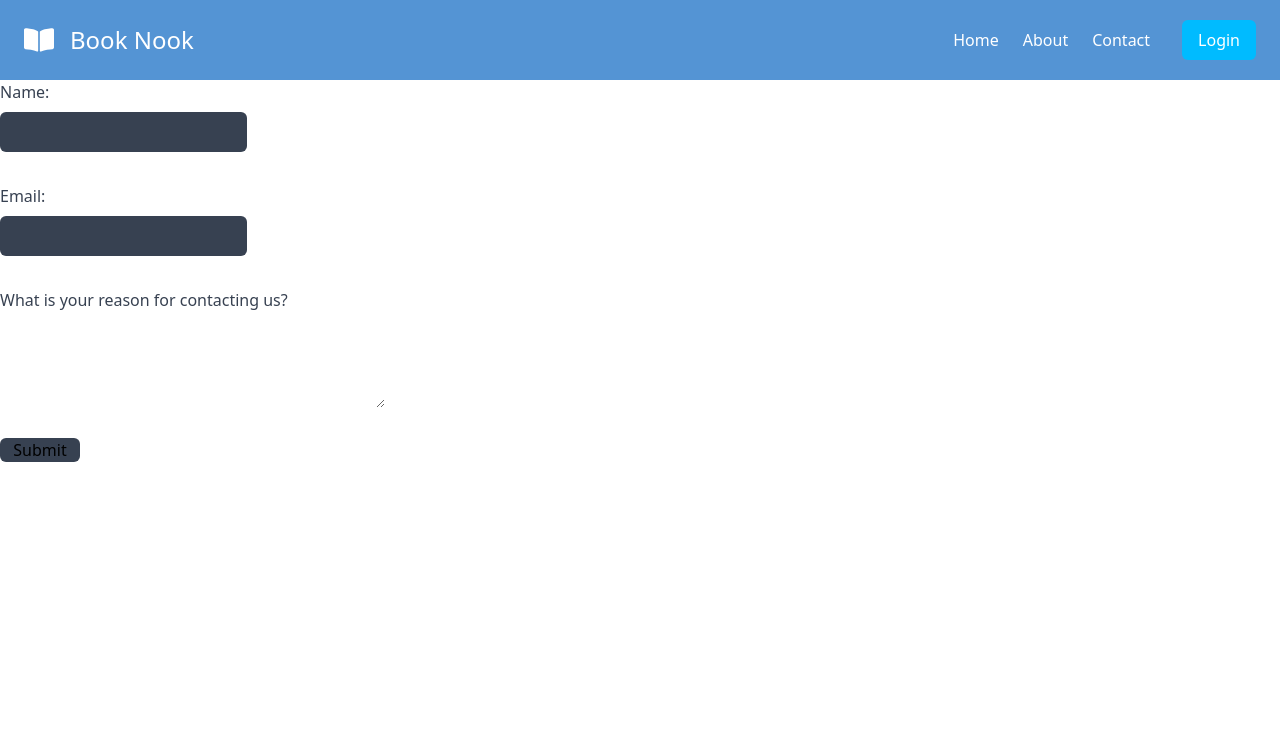
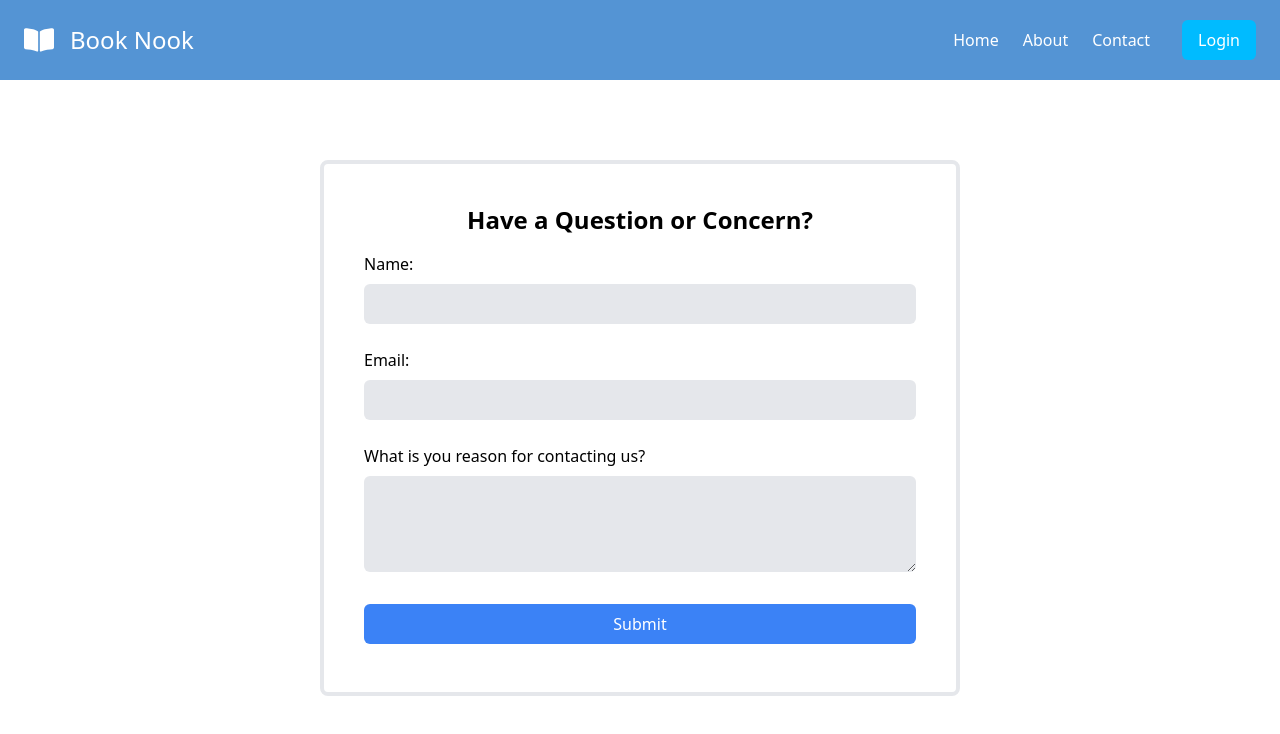
Before and after one commit to nikkobaez/Library-Project, a React (Create React App) app in the folder client/: page /contact in a window 1280 px wide. Shown: the top 734 px of the page. Built offline with nearby package versions, Linux system fonts and the light colour scheme.

Commit message:
added more ui design

```diff
--- /dev/null
+++ b/client/src/components/UserAccountButtons.js
@@ -0,0 +1,15 @@
+import React from 'react'
+
+const UserAccountButtons = ({item}) => {
+    const duedate = new Date (item.duedatems)
+
+    return (
+        <>
+            <button onClick={() => console.log(duedate)} className='bg-[#29E3B6] text-white px-4 py-2 rounded-md w-full'>
+                Due {duedate.getMonth() + 1 + "-" + duedate.getDate() + "-" + duedate.getFullYear()}
+            </button>
+        </>
+    )
+}
+
+export default UserAccountButtons
--- a/client/src/pages/AdminMessages.js
+++ b/client/src/pages/AdminMessages.js
@@ -5,7 +5,6 @@ import axios from 'axios';
 
 const AdminMessages = () => {
     const [messages, setMessages] = useState([]);
-
 
     // Get All Messages From Contact
     useEffect(() => {
@@ -21,31 +20,49 @@ const AdminMessages = () => {
         getAllMessages();
     }, []);
 
-
+    // Delete A Message From Contact
+    const deleteMessage = async (contactid) => {
+        axios.delete("https://library-server-cosc3380-ee2497c0e61e.herokuapp.com/contact/" + contactid)
+        .then((response) => {
+            console.log(response);
+            window.location.reload();
+        }).catch((error) => {
+            console.log(error);
+        })
+    };
 
   return (
     <div>
 		<AdminNavbar />
-		<table>
-			<tr>
-                <th>Name</th>
-                <th>Email</th>
-                <th>Message</th>
-                <th>Message ID</th>
-            </tr>
+        <div className="flex flex-col gap-10 my-10">
+            {/* Empty Content */}
+            {messages.length === 0 && (
+                <div className="flex items-center justify-center w-full my-10">
+                    No Messages
+                </div>
+            )}
 
-		</table>
+            {/* Content */}
+            {messages.length > 0 && (
+                <>
+                    {messages.map((message) => (
+                        <div key={message.contactid} className="flex flex-col mx-6">
+                            <div className="flex flex-col gap-6 p-4 bg-white border-4 border-gray-200 rounded-md">
+                                <p> Name: </p>
+                                <p> {message.name}</p>
 
-        {messages.map((message) => (
-            <table>
-				<tr>
-					<td>{message.name}</td>
-					<td>{message.email}</td>
-					<td>{message.message}</td>
-					<td>{message.contactid}</td>
-				</tr>
-			</table>
-        ))}
+                                <p> Email: </p>
+                                <p> {message.email}</p>
+
+                                <p> Message: </p>
+                                <p> {message.message}</p>
+                            </div>
+                            <button onClick={() => deleteMessage(message.contactid)} className="h-10 px-2 my-6 text-white bg-blue-500 rounded-md"> Delete Message </button>
+                        </div>
+                    ))}
+                </>
+            )}
+        </div>
     </div>
   )
 }
--- a/client/src/pages/AdminProcessing.js
+++ b/client/src/pages/AdminProcessing.js
@@ -101,7 +101,7 @@ const AdminProcessing = () => {
                                     <p className="flex w-1/5"> {item.author} </p>
                                     <p className="flex w-1/5"> {item.name} </p>
                                     <p className="flex w-1/5"> {item.processingid.substring(0, 19) + "..."} </p>
-                                    <div className="flex justify-between w-1/5 gap-2">
+                                    <div className="flex flex-col justify-between w-1/5 gap-2">
                                         <AdminProcessingButtons item={item}/>
                                     </div>
                                 </div>
@@ -119,7 +119,7 @@ const AdminProcessing = () => {
                                     <p className="flex w-1/5"> {item.author} </p>
                                     <p className="flex w-1/5"> {item.name} </p>
                                     <p className="flex w-1/5"> {item.processingid.substring(0, 19) + "..."} </p>
-                                    <div className="flex justify-between w-1/5 gap-2">
+                                    <div className="flex flex-col justify-between w-1/5 gap-2">
                                         <AdminProcessingButtons item={item}/>
                                     </div>
                                 </div>
@@ -137,7 +137,7 @@ const AdminProcessing = () => {
                                     <p className="flex w-1/5"> {item.author} </p>
                                     <p className="flex w-1/5"> {item.name} </p>
                                     <p className="flex w-1/5"> {item.processingid.substring(0, 19) + "..."} </p>
-                                    <div className="flex justify-between w-1/5 gap-2">
+                                    <div className="flex flex-col justify-between w-1/5 gap-2">
                                         <AdminProcessingButtons />
                                     </div>
                                 </div>
--- a/client/src/pages/Contact.js
+++ b/client/src/pages/Contact.js
@@ -32,20 +32,28 @@ const Contact = () => {
         <div>
             <WelcomeNavbar showLoginModal={() => setShowLoginModal(true)}/>
 
-            <div>
-                <label style={{color: '#374151'}}>Name:</label><br/>
-                <input type="text" className="h-10 px-2 my-2 bg-gray-700 rounded-md" name="Name"  onChange = {(e) => setName(e.target.value)} />
-                <br/><br/>
+            <div className="flex flex-col items-center justify-center w-full">
+                <div className="flex flex-col items-center justify-center w-1/2 gap-4 p-10 mt-20 bg-white border-4 border-gray-200 rounded-lg">
 
-                <label style={{color: '#374151'}}>Email:</label><br/>
-                <input type="text" className="h-10 px-2 my-2 bg-gray-700 rounded-md" onChange = {(e) => setEmail(e.target.value)} />
-                <br/><br/>
+                    <p className="text-2xl font-bold"> Have a Question or Concern? </p>
 
-                <label style={{color: '#374151'}}>What is your reason for contacting us?</label><br/>
-                <textarea rows={4} cols={40} onChange={(e) => setMessage(e.target.value)}/>
-                <br/><br/>
+                    <div className="flex flex-col w-full">
+                        <label> Name: </label>
+                        <input type="text" className="w-full h-10 px-2 my-2 bg-gray-200 rounded-md" name="Name"  onChange = {(e) => setName(e.target.value)} />
+                    </div>
 
-                <button onClick={(addMessage)} className="w-20 bg-gray-700 rounded-md">Submit</button>
+                    <div className="flex flex-col w-full">
+                        <label> Email: </label>
+                        <input type="text" className="h-10 px-2 my-2 bg-gray-200 rounded-md" onChange = {(e) => setEmail(e.target.value)} />
+                    </div>
+
+                    <div className="flex flex-col w-full">
+                        <label> What is you reason for contacting us? </label>
+                        <textarea rows={4} cols={40} onChange={(e) => setMessage(e.target.value)} className="px-2 my-2 bg-gray-200 rounded-md"/>
+                    </div>
+
+                    <button onClick={(addMessage)} className="w-full h-10 px-2 my-2 text-white bg-blue-500 rounded-md ">Submit</button>
+                </div>
             </div>
 
             {/* Login Modal */}
@@ -55,8 +63,8 @@ const Contact = () => {
                         <div className="flex justify-end w-full p-4">
                             <FaXmark size={25} color="black" onClick={() => setShowLoginModal(false)} className="hover:cursor-pointer"/>
                         </div>
-                        <button onClick={() => navigate("/user-login")} className="w-3/4 h-10 px-2 my-2 text-white bg-blue-500 rounded-md "> User Login </button>
-                        <button onClick={() => navigate("/admin-login")} className="w-3/4 h-10 px-2 my-2 text-white bg-blue-500 rounded-md "> Admin Login </button>
+                        <button onClick={() => navigate("/user-login")} className="w-3/4 h-10 px-2 my-2 text-white bg-blue-500 rounded-md"> User Login </button>
+                        <button onClick={() => navigate("/admin-login")} className="w-3/4 h-10 px-2 my-2 text-white bg-blue-500 rounded-md"> Admin Login </button>
                     </div>
                 </div>
             )}
--- a/client/src/pages/UserAccount.js
+++ b/client/src/pages/UserAccount.js
@@ -6,6 +6,7 @@ import { FaXmark } from 'react-icons/fa6'
 import UserNavbar from '../components/UserNavbar';
 import uuid from 'react-uuid';
 import axios from 'axios';
+import UserAccountButtons from '../components/UserAccountButtons';
 
 const UserAccount = () => {
     // Variables
@@ -112,6 +113,7 @@ const UserAccount = () => {
                                     </div>
                                     <p> {item.title} </p>
                                     <p> { "By: " + item.author}</p>
+                                    <UserAccountButtons item={item}/>
                                     <button onClick={() => returnItem(item)} className='bg-[#29E3B6] text-white px-4 py-2 rounded-md w-full'> Return </button>
                                 </div>
                             ))}
@@ -128,6 +130,7 @@ const UserAccount = () => {
                                     </div>
                                     <p> {item.title} </p>
                                     <p> { "By: " + item.author}</p>
+                                    <UserAccountButtons item={item}/>
                                     <button onClick={() => returnItem(item)} className='bg-[#29E3B6] text-white px-4 py-2 rounded-md w-full'> Return </button>
                                 </div>
                             ))}
@@ -144,6 +147,7 @@ const UserAccount = () => {
                                     </div>
                                     <p> {item.title} </p>
                                     <p> { "By: " + item.author}</p>
+                                    <UserAccountButtons item={item}/>
                                     <button onClick={() => returnItem(item)} className='bg-[#29E3B6] text-white px-4 py-2 rounded-md w-full'> Return </button>
                                 </div>
                             ))}
@@ -160,6 +164,7 @@ const UserAccount = () => {
                                     </div>
                                     <p> {item.title} </p>
                                     <p> { "By: " + item.author}</p>
+                                    <UserAccountButtons item={item}/>
                                     <button onClick={() => returnItem(item)} className='bg-[#29E3B6] text-white px-4 py-2 rounded-md w-full'> Return </button>
                                 </div>
                             ))}
--- a/client/src/pages/UserSignup.js
+++ b/client/src/pages/UserSignup.js
@@ -12,6 +12,7 @@ const UserSignup = () => {
     const [status, setStatus] = useState("Student");
     const [signupStatus, setSignupStatus] = useState("");
     const datesignedup = new Date().getTime();
+    const fees = 0;
     const navigate = useNavigate();
 
     // User Sign Up Function
@@ -30,6 +31,7 @@ const UserSignup = () => {
                     username: username,
                     password: password,
                     datesignedup: datesignedup,
+                    fees: fees,
                 }).then((response) => {
                     console.log(response);
                 }).catch((error) => {
```
Also changed, not shown: client/src/pages/AdminUsers.js (+7 -0 lines), 1 other file (tests, documents, lock files or other folders).
